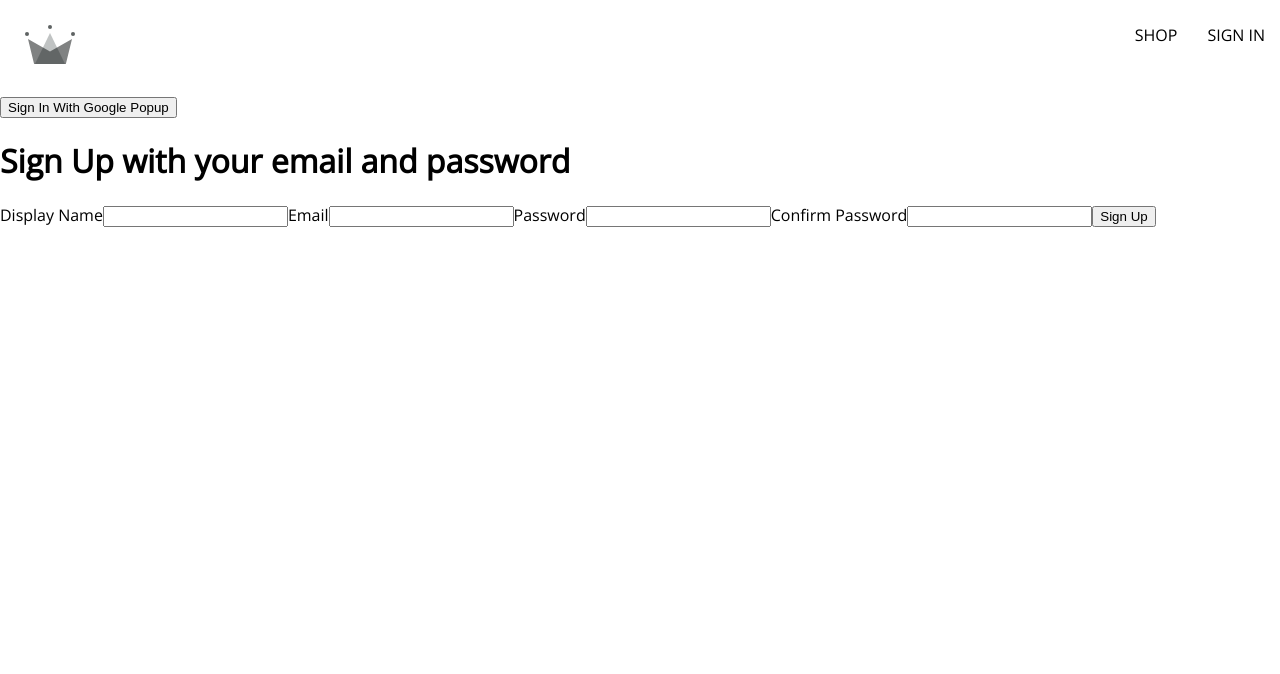
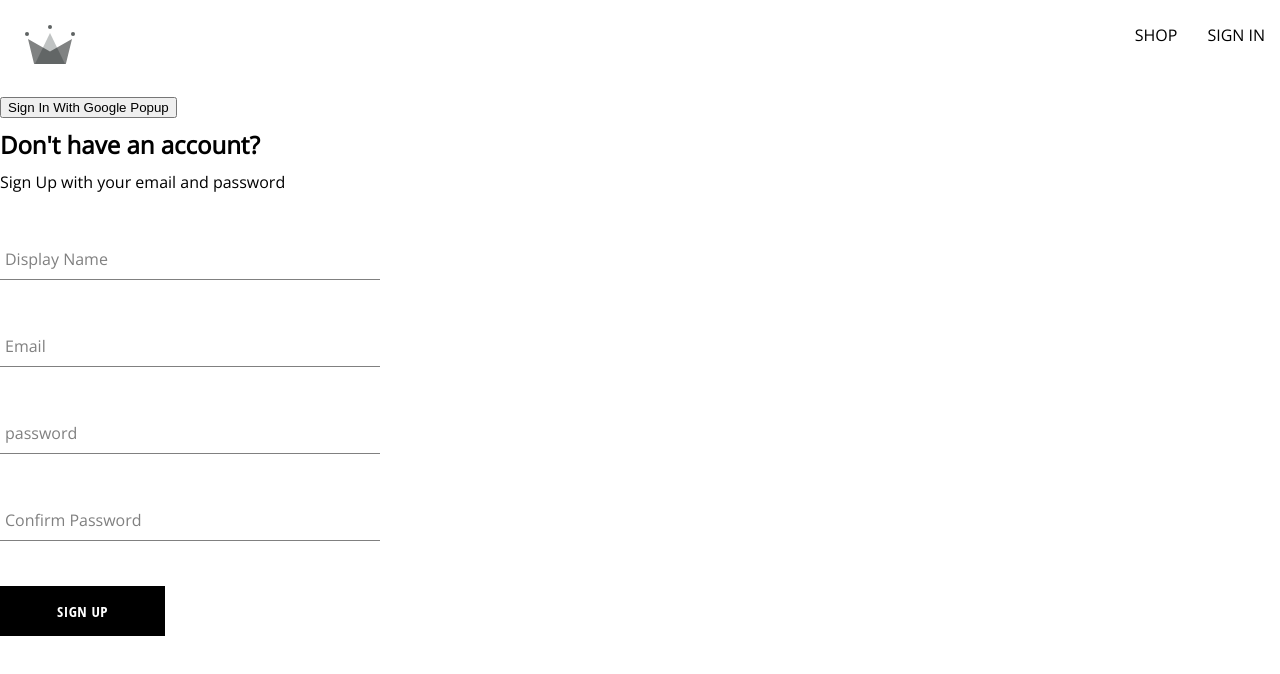
Before and after one commit to shadman17/e-commerce-full-react-firebase-stripe, a React (Create React App) app: page /sign-in in a window 1280 px wide. Shown: the top 674 px of the page. Built offline with nearby package versions, Linux system fonts and the light colour scheme.

Commit message:
created signup, button and form components

```diff
--- /dev/null
+++ b/src/components/button/button.component.jsx
@@ -0,0 +1,11 @@
+import "./button.styles.scss"
+const BUTTON_TYPE_CLASSES = {
+    google : 'google-sign-up',
+    inverted : 'inverted',
+}
+
+const Button = ({ children, buttonType, ...otherProps }) => {
+    return <button className = {`button-container ${BUTTON_TYPE_CLASSES[buttonType]}`} >{children}</button>;
+};
+
+export default Button;
--- /dev/null
+++ b/src/components/button/button.styles.scss
@@ -0,0 +1,46 @@
+.button-container {
+  min-width: 165px;
+  width: auto;
+  height: 50px;
+  letter-spacing: 0.5px;
+  line-height: 50px;
+  padding: 0 35px 0 35px;
+  font-size: 15px;
+  background-color: black;
+  color: white;
+  text-transform: uppercase;
+  font-family: 'Open Sans Condensed';
+  font-weight: bolder;
+  border: none;
+  cursor: pointer;
+  display: flex;
+  justify-content: center;
+
+  &:hover {
+    background-color: white;
+    color: black;
+    border: 1px solid black;
+  }
+
+  &.google-sign-up {
+    background-color: #4285f4;
+    color: white;
+
+    &:hover {
+      background-color: #357ae8;
+      border: none;
+    }
+  }
+
+  &.inverted {
+    background-color: white;
+    color: black;
+    border: 1px solid black;
+
+    &:hover {
+      background-color: black;
+      color: white;
+      border: none;
+    }
+  }
+}
--- /dev/null
+++ b/src/components/form-input/form-input.component.jsx
@@ -0,0 +1,22 @@
+
+import "./form-input.styles.scss"
+
+const FormInput = ({ label, ...otherProps }) => {
+    return (
+        <div className="group">
+            <input className="form-input" {...otherProps} />
+            {label && (
+                <label
+                    className={`${
+                        otherProps.value.length ? "shrink" : ""
+                    } form-input-label`}
+                >
+                    {label}
+                </label>
+            )}
+
+        </div>
+    );
+};
+
+export default FormInput;
--- /dev/null
+++ b/src/components/form-input/form-input.styles.scss
@@ -0,0 +1,54 @@
+$sub-color: grey;
+$main-color: black;
+
+@mixin shrinkLabel {
+  top: -14px;
+  font-size: 12px;
+  color: $main-color;
+}
+
+.group {
+  position: relative;
+  margin: 45px 0;
+
+  .form-input {
+    background: none;
+    background-color: white;
+    color: $sub-color;
+    font-size: 18px;
+    padding: 10px 10px 10px 5px;
+    display: block;
+    width: 100%;
+    border: none;
+    border-radius: 0;
+    border-bottom: 1px solid $sub-color;
+    margin: 25px 0;
+
+    &:focus {
+      outline: none;
+    }
+
+    &:focus ~ .form-input-label {
+      @include shrinkLabel();
+    }
+  }
+
+  input[type='password'] {
+    letter-spacing: 0.3em;
+  }
+
+  .form-input-label {
+    color: $sub-color;
+    font-size: 16px;
+    font-weight: normal;
+    position: absolute;
+    pointer-events: none;
+    left: 5px;
+    top: 10px;
+    transition: 300ms ease all;
+
+    &.shrink {
+      @include shrinkLabel();
+    }
+  }
+}
--- a/src/components/sign-up-form/sign-up-form.component.jsx
+++ b/src/components/sign-up-form/sign-up-form.component.jsx
@@ -1,4 +1,9 @@
 import { useState } from "react";
+import { createAuthUserWithEmailAndPassword, createUserDocumentFromAuth } from "../../utils/firebase/firebase.utils";
+import Button from "../button/button.component";
+import FormInput from "../form-input/form-input.component";
+import "./sign-up-form.styles.scss"
+
 
 const defaultFormFields = {
     displayName: "",
@@ -11,24 +16,49 @@
     const [formFields, setFormFields] = useState(defaultFormFields);
     const { displayName, email, password, confirmPassword } = formFields
 
+    const resetFormFields = () => {
+        setFormFields(defaultFormFields)
+    }
+
+    const handleSubmit = async (event) => {
+        event.preventDefault()
+        if (password !== confirmPassword){
+            alert("Password do not match")
+            return
+        }
+
+        try {
+            const { user } = await createAuthUserWithEmailAndPassword(email, password);
+
+            await createUserDocumentFromAuth(user, {displayName})
+
+            resetFormFields()
+        } catch (error) {
+            if (error.code === "auth/email-already-in-use"){
+                alert("User Already Exist with the Email!")
+            }
+            console.log('user creation, encountered an error', error.message)
+        }
+    }
+
     const handleChange = (event) => {
         const {name , value} = event.target
         setFormFields({...formFields, [name]: value})
     }
 
     return (
-        <div>
-            <h1>Sign Up with your email and password</h1>
-            <form onSubmit={() => {}}>
-                <label>Display Name</label>
-                <input required type="text" onChange={handleChange} name="displayName" value={displayName} />
-                <label>Email</label>
-                <input required type="email" onChange={handleChange} name="email" value={email}/>
-                <label>Password</label>
-                <input required type="password" onChange={handleChange} name="password" value={password}/>
-                <label>Confirm Password</label>
-                <input required type="password" onChange={handleChange} name="confirmPassword" value={confirmPassword}/>
-                <button type="submit">Sign Up</button>
+        <div className="sign-up-container">
+            <h2>Don't have an account?</h2>
+            <span>Sign Up with your email and password</span>
+            <form onSubmit={(e) => handleSubmit(e)}>
+                <FormInput label="Display Name" required type="text" onChange={handleChange} name="displayName" value={displayName}/>
+
+                <FormInput label="Email" required type="email" onChange={handleChange} name="email" value={email} />
+
+                <FormInput label="password" required type="password" onChange={handleChange} name="password" value={password}/>
+
+                <FormInput label="Confirm Password" required type="password" onChange={handleChange} name="confirmPassword" value={confirmPassword}/>
+                <Button type="submit">Sign Up</Button>
             </form>
         </div>
     );
--- a/src/components/sign-up-form/sign-up-form.styles.scss
+++ b/src/components/sign-up-form/sign-up-form.styles.scss
@@ -0,0 +1,9 @@
+.sign-up-container{
+    display: flex;
+    flex-direction: column;
+    width: 380px;
+
+    h2 {
+        margin: 10px 0;
+    }
+}
--- a/src/utils/firebase/firebase.utils.js
+++ b/src/utils/firebase/firebase.utils.js
@@ -3,6 +3,7 @@
   getAuth,
   signInWithPopup,
   GoogleAuthProvider,
+  createUserWithEmailAndPassword
 } from "firebase/auth";
 import { getFirestore, doc, getDoc, setDoc } from "firebase/firestore";
 
@@ -27,7 +28,8 @@
 
 export const db = getFirestore();
 
-export const createUserDocumentFromAuth = async (userAuth) => {
+export const createUserDocumentFromAuth = async (userAuth, addditionalInformation={}) => {
+  if (!userAuth) return
   const userDocRef = doc(db, "users", userAuth.uid);
   const userSnapshot = await getDoc(userDocRef);
 
@@ -40,6 +42,7 @@
         displayName,
         email,
         createdAt,
+        ...addditionalInformation
       });
     } catch (error) {
       console.log("Error Creating the user", error.message);
@@ -48,3 +51,9 @@
 
   return userDocRef;
 };
+
+export const createAuthUserWithEmailAndPassword = async (email, password) => {
+  if (!email || !password) return;
+
+  return await createUserWithEmailAndPassword(auth, email, password)
+}
```
